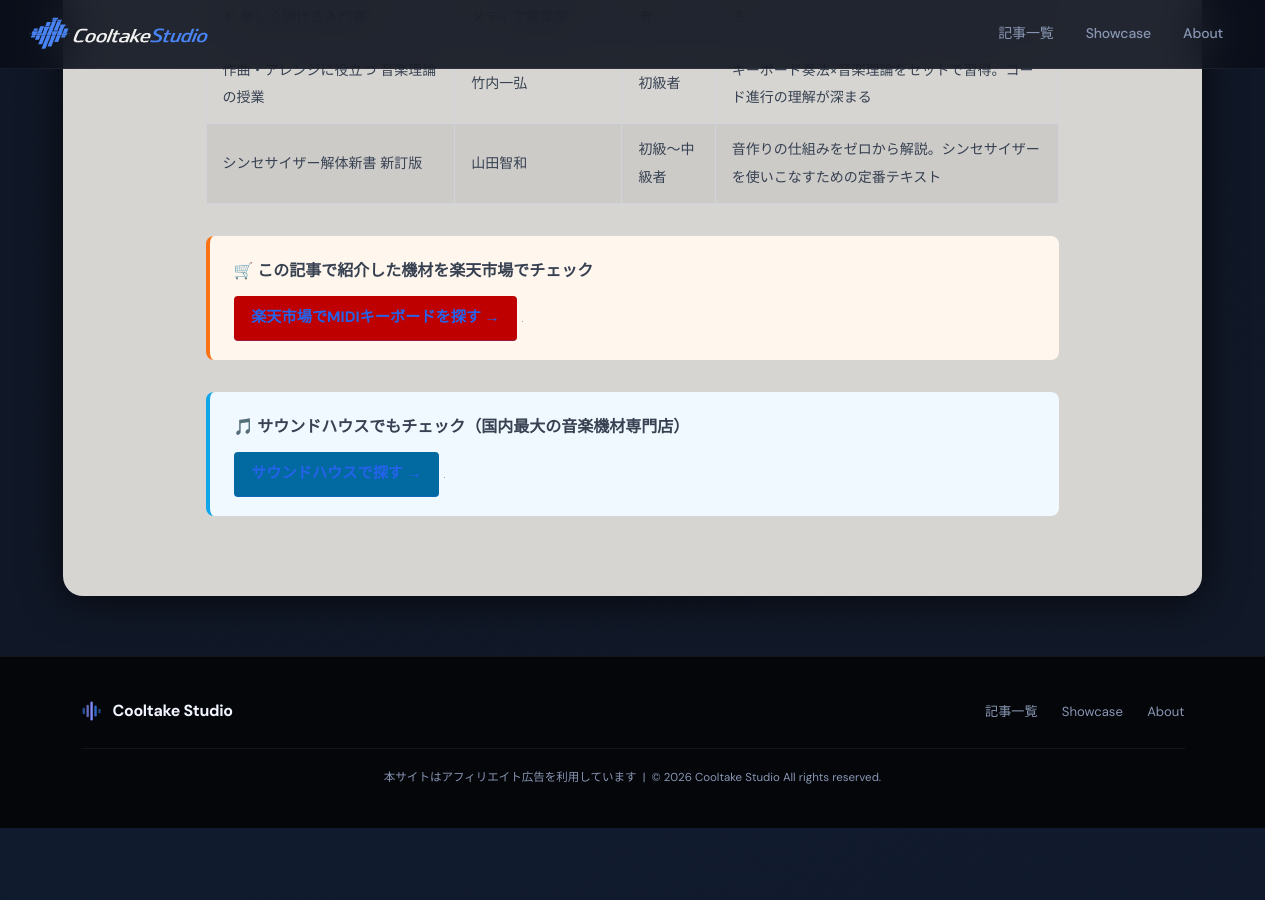
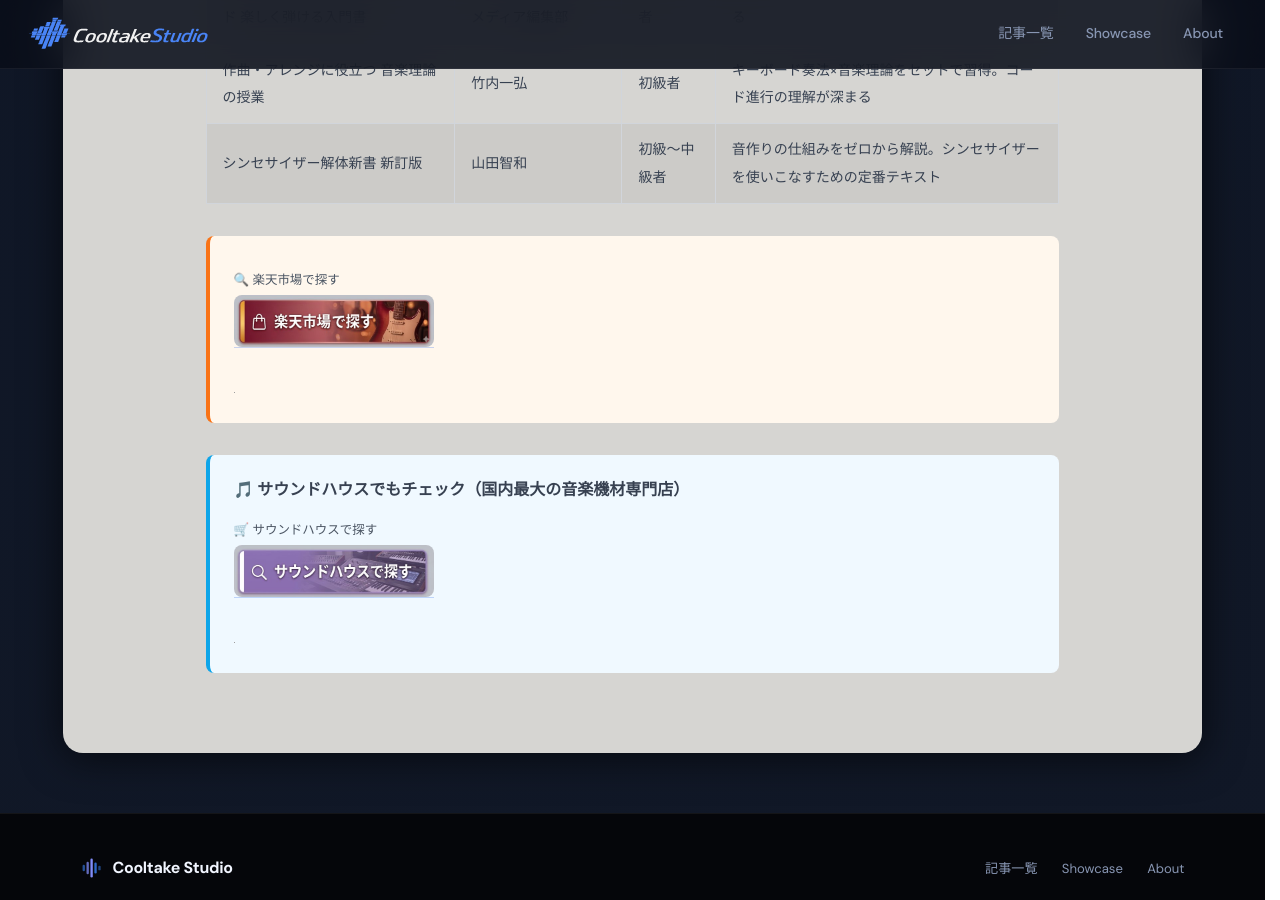
Before and after one commit to cooltake/cooltake-staging, a Jekyll site: the page built from _posts/2026-05-12-midi-keyboard-guide.md, in a window 1280 px wide and 900 px high, scrolled down 7189 px. Built offline with Jekyll 4.4.1, drawn with Linux system fonts in a browser that asks for light colours; some web fonts are replaced; grey boxes are pictures that could not be loaded.

Commit message:
style: replace old CTA buttons with image buttons in 2026-05-12-midi-keyboard-guide.md

```diff
--- a/_posts/2026-05-12-midi-keyboard-guide.md
+++ b/_posts/2026-05-12-midi-keyboard-guide.md
@@ -186,13 +186,14 @@
 <!-- AFFILIATE_PLACEHOLDER: Amazon教則本リンク（もしもアフィリエイト Amazon審査通過後に設置予定 site_id=672391） -->
 
 <div style="margin:2rem 0;padding:1.2rem 1.5rem;background:#fff7ed;border-left:4px solid #f97316;border-radius:8px;">
-<p style="margin:0 0 .6rem;font-weight:bold;font-size:1rem;">&#x1F6D2; この記事で紹介した機材を楽天市場でチェック</p>
-<a href="//af.moshimo.com/af/c/click?a_id=5565352&amp;p_id=54&amp;pc_id=54&amp;pl_id=616&amp;url=https%3A%2F%2Fsearch.rakuten.co.jp%2Fsearch%2Fmall%2FMIDI%25E3%2582%25AD%25E3%2583%25BC%25E3%2583%259C%25E3%2583%25BC%25E3%2583%2589%2F" rel="nofollow" referrerpolicy="no-referrer-when-downgrade" style="display:inline-block;background:#bf0000;color:#fff;padding:.45rem 1.1rem;border-radius:4px;text-decoration:none;font-weight:bold;font-size:.95rem;">楽天市場でMIDIキーボードを探す →</a>
+<div style="margin:.8rem 0;"><span style="display:block;font-size:.78rem;color:#4b5563;margin-bottom:3px;margin-top:6px;">🔍 楽天市場で探す</span>
+<a href="//af.moshimo.com/af/c/click?a_id=5565352&amp;p_id=54&amp;pc_id=54&amp;pl_id=616&amp;url=https%3A%2F%2Fsearch.rakuten.co.jp%2Fsearch%2Fmall%2FMIDI%25E3%2582%25AD%25E3%2583%25BC%25E3%2583%259C%25E3%2583%25BC%25E3%2583%2589%2F" rel="nofollow" referrerpolicy="no-referrer-when-downgrade" style="display:inline-block;text-decoration:none;"><img src="/assets/images/btn-rakuten.jpg" alt="楽天市場で探す" width="200" style="height:auto;border-radius:8px;display:block;"></a></div>
 <img src="//i.moshimo.com/af/i/impression?a_id=5565352&amp;p_id=54&amp;pc_id=54&amp;pl_id=616" width="1" height="1" style="border:none;" alt="" loading="lazy">
 </div>
 
 <div style="margin:2rem 0;padding:1.2rem 1.5rem;background:#f0f9ff;border-left:4px solid #0ea5e9;border-radius:8px;">
 <p style="margin:0 0 .6rem;font-weight:bold;font-size:1rem;">&#x1F3B5; サウンドハウスでもチェック（国内最大の音楽機材専門店）</p>
-<a href="https://h.accesstrade.net/sp/cc?rk=01001xqc00os63&url=https%3A%2F%2Fwww.soundhouse.co.jp%2Fsearch%2Findex%2F%3Fsearch_all%3DMIDI%25E3%2582%25AD%25E3%2583%25BC%25E3%2583%259C%25E3%2583%25BC%25E3%2583%2589" rel="nofollow" referrerpolicy="no-referrer-when-downgrade" style="display:inline-block;background:#0369a1;color:#fff;padding:.45rem 1.1rem;border-radius:4px;text-decoration:none;font-weight:bold;font-size:.95rem;">サウンドハウスで探す →</a>
+<div style="margin:.8rem 0;"><span style="display:block;font-size:.78rem;color:#4b5563;margin-bottom:3px;margin-top:6px;">🛒 サウンドハウスで探す</span>
+<a href="https://h.accesstrade.net/sp/cc?rk=01001xqc00os63&url=https%3A%2F%2Fwww.soundhouse.co.jp%2Fsearch%2Findex%2F%3Fsearch_all%3DMIDI%25E3%2582%25AD%25E3%2583%25BC%25E3%2583%259C%25E3%2583%25BC%25E3%2583%2589" rel="nofollow" referrerpolicy="no-referrer-when-downgrade" style="display:inline-block;text-decoration:none;"><img src="/assets/images/btn-soundhouse.jpg" alt="サウンドハウスで探す" width="200" style="height:auto;border-radius:8px;display:block;"></a></div>
 <img src="https://h.accesstrade.net/sp/rr?rk=01001xqc00os63" width="1" height="1" border="0" alt="" loading="lazy">
 </div>
```
